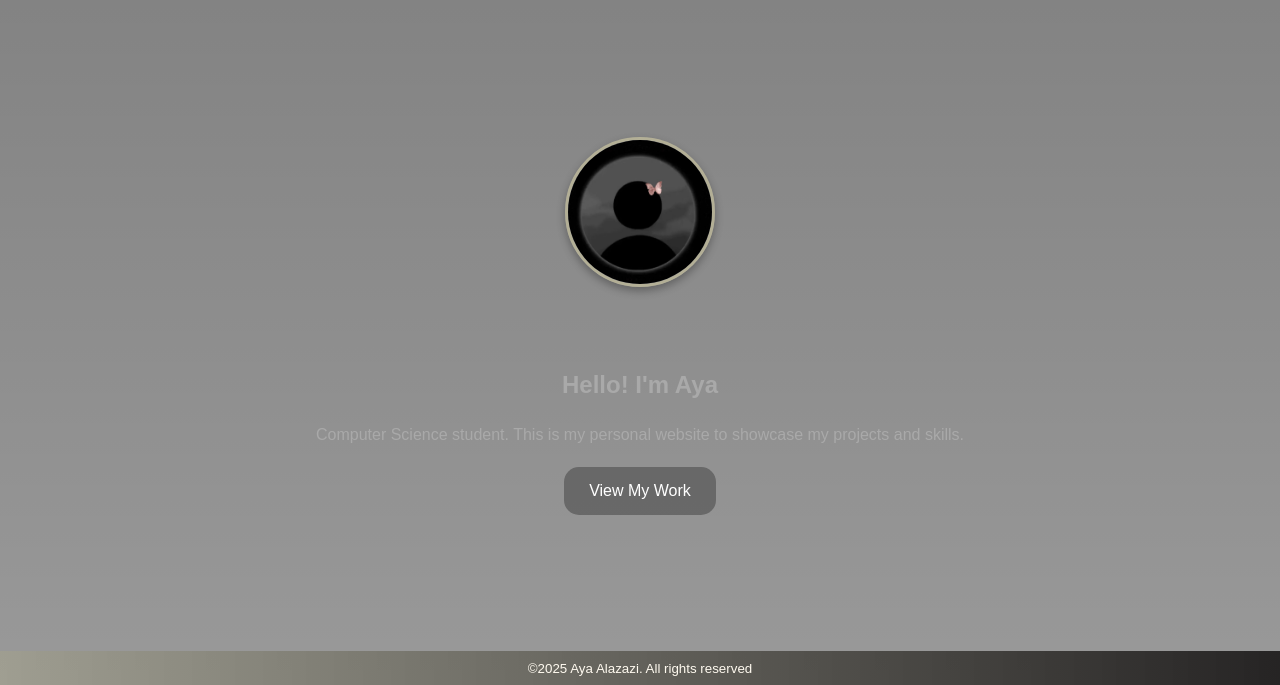
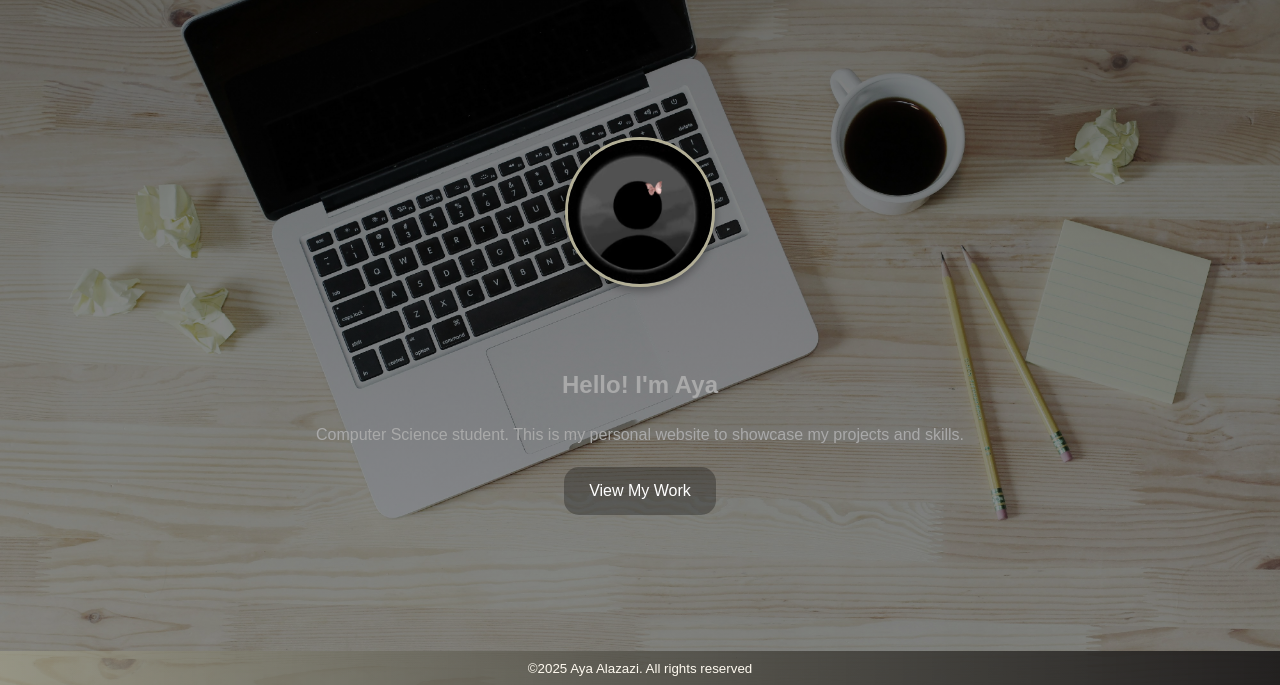
Before and after one commit to yota2222/My_Protfolio, a plain HTML site: page index.html in a window 1280 px wide. Shown: the part 115-800 px from the top of the page. Drawn offline with Linux system fonts and the light colour scheme.

Commit message:
Update index.css

```diff
--- a/index.css
+++ b/index.css
@@ -11,7 +11,7 @@ body {
   min-height: 100vh;
   line-height: 1.5;
   background-image: linear-gradient(rgba(0, 0, 0, 0.5), rgba(0, 0, 0, 0.4)),
-    url("../images/try3.jpg");
+    url("try3.jpg");
   background-size: cover;
   background-position: center;
   background-attachment: fixed;
```
